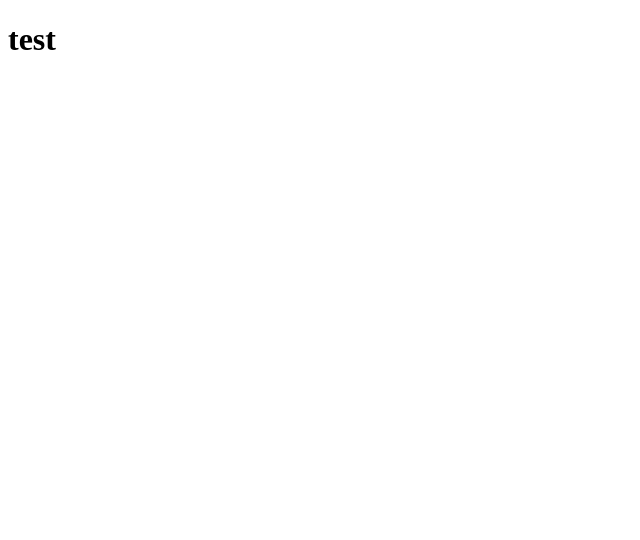
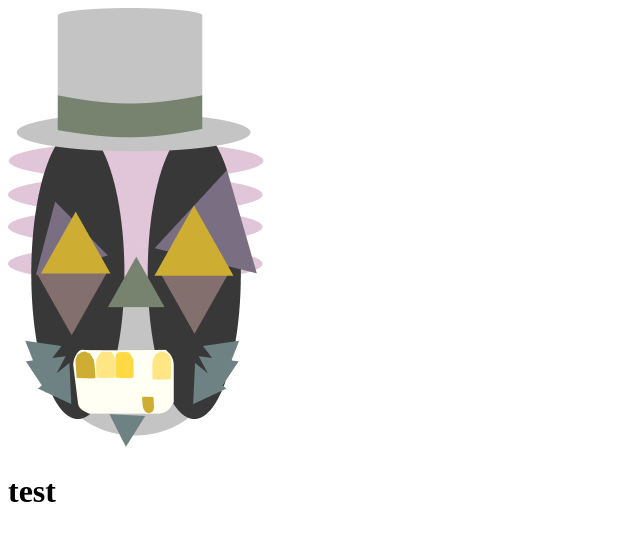
Before and after one commit to robbiekruszynski/3d_card_lab, a plain HTML site: page index.html in a window 1280 px wide. Shown: the whole page, without its empty margins (0-640 px from the left). Drawn offline with Linux system fonts and the light colour scheme.

Commit message:
inital rendering

```diff
--- a/index.html
+++ b/index.html
@@ -8,6 +8,14 @@
     <link rel="stylesheet" href="./style.css" />
   </head>
   <body>
+    <div class="container">
+      <div class="card">
+        <div class="nft">
+          <div class="circle">
+          <img src="./skullCandy.png" alt="skullCandy">
+        </div>
+      </div>
+    </div>
     <h1>test</h1>
     <script src="./app.js"></script>
   </body>
```
